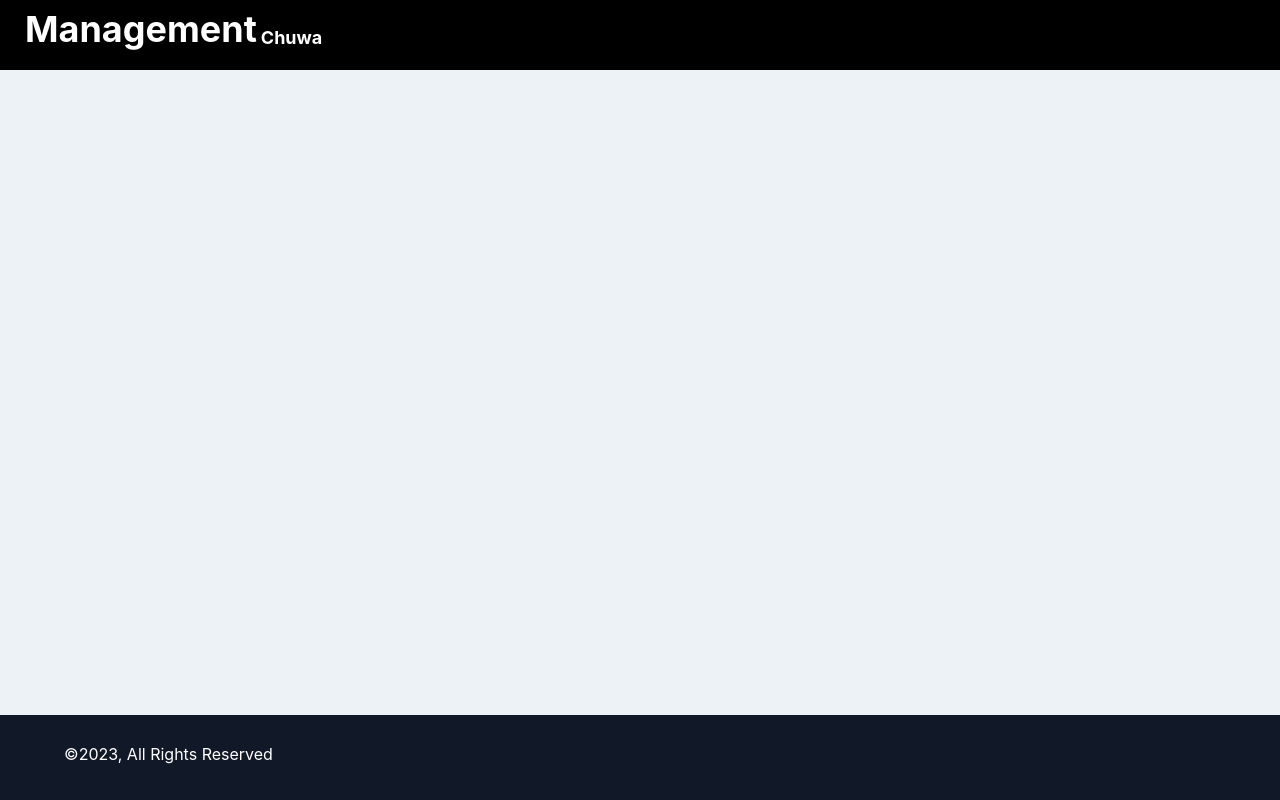
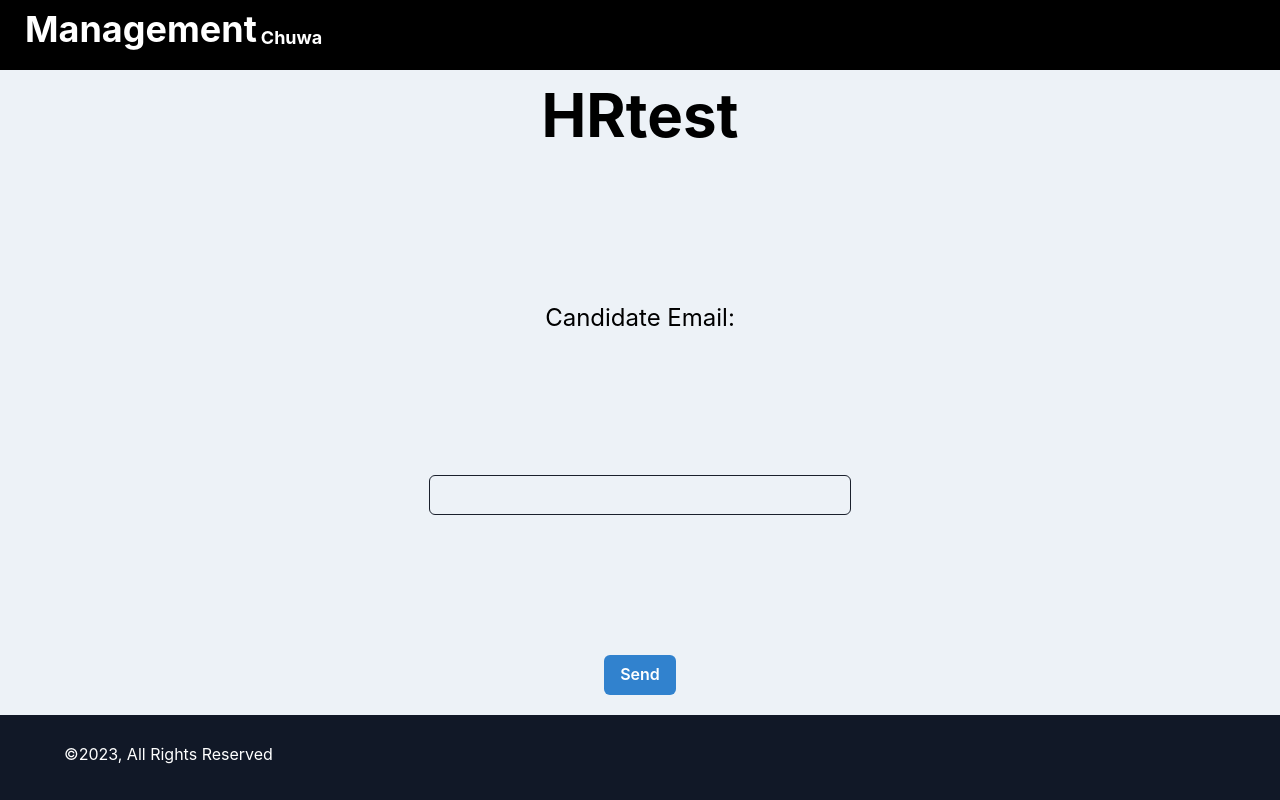
Before and after one commit to Reo14/EMP, a React (Vite) app in the folder frontend/: page /hrtest in a window 1280 px wide. Built offline with nearby package versions, Linux system fonts and the light colour scheme.

Commit message:
added pages for testing

```diff
--- a/frontend/src/App.tsx
+++ b/frontend/src/App.tsx
@@ -12,6 +12,8 @@ import Footer from "./components/Layout/Footer";
 import SignIn from "./pages/SignIn";
 import SignUp from "./pages/SignUp";
 import ErrorPage from "./pages/ErrorPage";
+import HRtest from "./pages/HRtest";
+import LoggedIn from "./pages/LoggedIn";
 
 const App: FC = () => {
   return (
@@ -30,8 +32,11 @@ const App: FC = () => {
           <Routes>
             <Route path="/" element={<Navigate to="/sign-in" replace />} />
             <Route path="/sign-in" element={<SignIn />} />
-            <Route path="/sign-up" element={<SignUp />} />
+            <Route path="/sign-up/" element={<SignUp />} />
             <Route path="/error" element={<ErrorPage />} />
+            <Route path="/hrtest" element={<HRtest />} />
+            <Route path="/success" element={<LoggedIn />} />
+            <Route path="*" element={<ErrorPage />} />
           </Routes>
         </GridItem>
         <GridItem bg="#111827" area={"footer"}>
--- /dev/null
+++ b/frontend/src/pages/HRtest.tsx
@@ -0,0 +1,52 @@
+import React, { ChangeEvent } from "react";
+import { Flex, Text, Input, Button, Spacer } from "@chakra-ui/react";
+import axios, { AxiosError } from "axios";
+
+const hrId = "HR123456";
+const employeeName = "John Doe";
+
+const HRtest = () => {
+  const [email, setEmail] = React.useState("");
+  const onChange = (e: ChangeEvent<HTMLInputElement>) =>
+    setEmail(e.target.value);
+  const onSubmit = async () => {
+    try {
+      const response = await axios.post(
+        "http://localhost:3000/hr/registration/send",
+        {
+          email,
+          hrId,
+          employeeName,
+        }
+      );
+      alert("Email sent");
+      console.log(response.data);
+    } catch (err) {
+      const axiosErr = err as AxiosError;
+      console.log(axiosErr.response?.data);
+    }
+  };
+
+  return (
+    <Flex h="100%" direction="column" justify="space-between" align="center">
+      <Text fontSize="6xl" fontWeight="bold" color="black">
+        HRtest
+      </Text>
+      <Text fontSize="2xl" color="black">
+        Candidate Email:
+      </Text>
+      <Input
+        variant="outline"
+        border="1px"
+        width="33%"
+        value={email}
+        onChange={onChange}
+      />
+      <Button mb="5" colorScheme="blue" onClick={onSubmit}>
+        Send
+      </Button>
+    </Flex>
+  );
+};
+
+export default HRtest;
--- /dev/null
+++ b/frontend/src/pages/LoggedIn.tsx
@@ -0,0 +1,5 @@
+const LoggedIn = () => {
+  return <div>This is the page after a successful login</div>;
+};
+
+export default LoggedIn;
```
